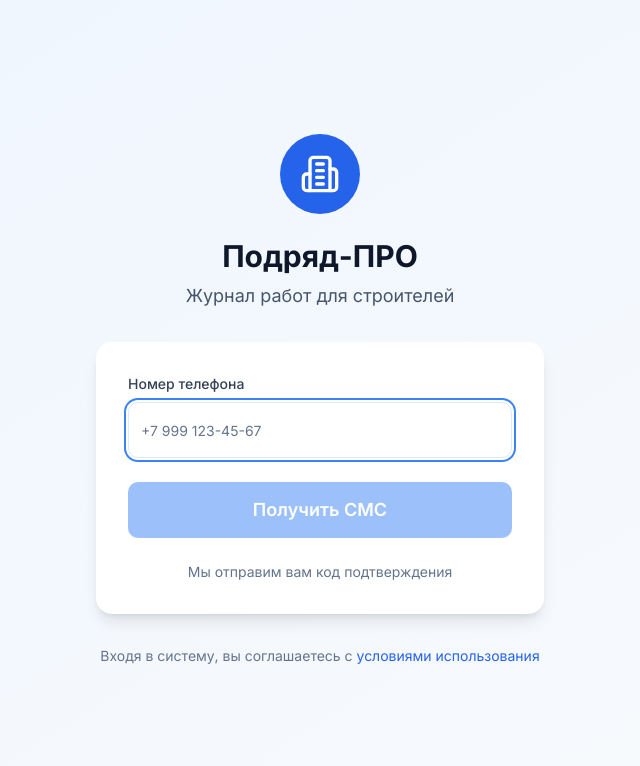
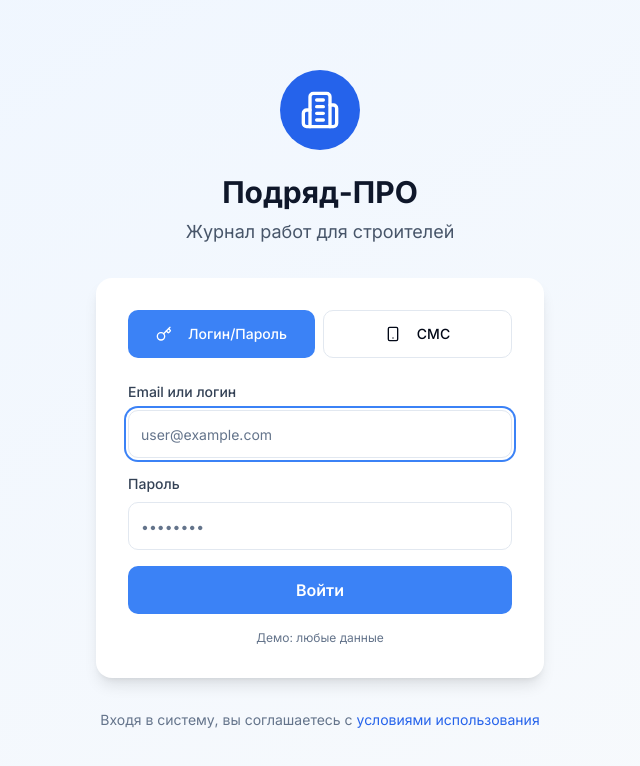
Before and after one commit to pr-poehali-dev/contractor-control-system, a React (Vite) app: page /login in a window 1280 px wide. Shown: the top 766 px of the page, without its empty margins (320-960 px from the left). Built offline with nearby package versions, Linux system fonts and the light colour scheme.

Commit message:
Добавить аутентификацию с логином и SMS

```diff
--- a/src/pages/Login.tsx
+++ b/src/pages/Login.tsx
@@ -7,6 +7,9 @@ import Icon from '@/components/ui/icon';
 import { useToast } from '@/hooks/use-toast';
 
 const Login = () => {
+  const [loginMethod, setLoginMethod] = useState<'password' | 'sms'>('password');
+  const [email, setEmail] = useState('');
+  const [password, setPassword] = useState('');
   const [phone, setPhone] = useState('');
   const [code, setCode] = useState('');
   const [step, setStep] = useState<'phone' | 'code'>('phone');
@@ -40,6 +43,35 @@ const Login = () => {
         description: `Код отправлен на ${phone}`,
       });
     }, 800);
+  };
+
+  const handlePasswordLogin = async () => {
+    if (!email || !password) {
+      toast({
+        title: 'Ошибка',
+        description: 'Заполните все поля',
+        variant: 'destructive',
+      });
+      return;
+    }
+
+    setIsLoading(true);
+    try {
+      await login(email, password, 'contractor');
+      navigate('/dashboard');
+      toast({
+        title: 'Добро пожаловать!',
+        description: 'Вы успешно вошли в систему',
+      });
+    } catch (error) {
+      toast({
+        title: 'Ошибка',
+        description: 'Проверьте логин и пароль',
+        variant: 'destructive',
+      });
+    } finally {
+      setIsLoading(false);
+    }
   };
 
   const handleVerifyCode = async () => {
@@ -82,8 +114,74 @@ const Login = () => {
         </div>
 
         <div className="bg-white rounded-2xl shadow-lg p-8">
-          {step === 'phone' ? (
-            <div className="space-y-6">
+          <div className="flex gap-2 mb-6">
+            <Button
+              variant={loginMethod === 'password' ? 'default' : 'outline'}
+              onClick={() => setLoginMethod('password')}
+              className="flex-1 h-12"
+            >
+              <Icon name="Key" size={18} className="mr-2" />
+              Логин/Пароль
+            </Button>
+            <Button
+              variant={loginMethod === 'sms' ? 'default' : 'outline'}
+              onClick={() => setLoginMethod('sms')}
+              className="flex-1 h-12"
+            >
+              <Icon name="Smartphone" size={18} className="mr-2" />
+              СМС
+            </Button>
+          </div>
+
+          {loginMethod === 'password' ? (
+            <div className="space-y-4">
+              <div>
+                <label className="block text-sm font-medium text-slate-700 mb-2">
+                  Email или логин
+                </label>
+                <Input
+                  type="text"
+                  value={email}
+                  onChange={(e) => setEmail(e.target.value)}
+                  placeholder="user@example.com"
+                  className="h-12"
+                  autoFocus
+                  onKeyDown={(e) => e.key === 'Enter' && handlePasswordLogin()}
+                />
+              </div>
+
+              <div>
+                <label className="block text-sm font-medium text-slate-700 mb-2">
+                  Пароль
+                </label>
+                <Input
+                  type="password"
+                  value={password}
+                  onChange={(e) => setPassword(e.target.value)}
+                  placeholder="••••••••"
+                  className="h-12"
+                  onKeyDown={(e) => e.key === 'Enter' && handlePasswordLogin()}
+                />
+              </div>
+
+              <Button
+                onClick={handlePasswordLogin}
+                disabled={isLoading}
+                className="w-full h-12 text-base font-semibold"
+              >
+                {isLoading ? (
+                  <Icon name="Loader2" size={20} className="animate-spin" />
+                ) : (
+                  'Войти'
+                )}
+              </Button>
+
+              <p className="text-center text-xs text-slate-500">
+                Демо: любые данные
+              </p>
+            </div>
+          ) : step === 'phone' ? (
+            <div className="space-y-4">
               <div>
                 <label className="block text-sm font-medium text-slate-700 mb-2">
                   Номер телефона
@@ -93,7 +191,7 @@ const Login = () => {
                   value={phone}
                   onChange={handlePhoneChange}
                   placeholder="+7 999 123-45-67"
-                  className="h-14 text-lg"
+                  className="h-12 text-base"
                   autoFocus
                 />
               </div>
@@ -101,21 +199,21 @@ const Login = () => {
               <Button
                 onClick={handleSendSMS}
                 disabled={phone.length < 18 || isLoading}
-                className="w-full h-14 text-lg font-semibold"
+                className="w-full h-12 text-base font-semibold"
               >
                 {isLoading ? (
-                  <Icon name="Loader2" size={24} className="animate-spin" />
+                  <Icon name="Loader2" size={20} className="animate-spin" />
                 ) : (
                   'Получить СМС'
                 )}
               </Button>
 
-              <p className="text-center text-sm text-slate-500">
+              <p className="text-center text-xs text-slate-500">
                 Мы отправим вам код подтверждения
               </p>
             </div>
           ) : (
-            <div className="space-y-6">
+            <div className="space-y-4">
               <div>
                 <div className="flex items-center justify-between mb-2">
                   <label className="block text-sm font-medium text-slate-700">
@@ -125,10 +223,10 @@ const Login = () => {
                     onClick={() => setStep('phone')}
                     className="text-sm text-blue-600 hover:text-blue-700"
                   >
-                    Изменить номер
+                    Изменить
                   </button>
                 </div>
-                <p className="text-sm text-slate-500 mb-4">
+                <p className="text-xs text-slate-500 mb-3">
                   Отправлено на {phone}
                 </p>
                 <Input
@@ -137,7 +235,7 @@ const Login = () => {
                   value={code}
                   onChange={handleCodeChange}
                   placeholder="••••"
-                  className="h-14 text-2xl text-center tracking-widest font-semibold"
+                  className="h-12 text-2xl text-center tracking-widest font-semibold"
                   maxLength={4}
                   autoFocus
                 />
@@ -146,10 +244,10 @@ const Login = () => {
               <Button
                 onClick={handleVerifyCode}
                 disabled={code.length < 4 || isLoading}
-                className="w-full h-14 text-lg font-semibold"
+                className="w-full h-12 text-base font-semibold"
               >
                 {isLoading ? (
-                  <Icon name="Loader2" size={24} className="animate-spin" />
+                  <Icon name="Loader2" size={20} className="animate-spin" />
                 ) : (
                   'Войти'
                 )}
@@ -157,7 +255,7 @@ const Login = () => {
 
               <button
                 onClick={handleSendSMS}
-                className="w-full text-sm text-slate-600 hover:text-slate-900"
+                className="w-full text-xs text-slate-600 hover:text-slate-900"
               >
                 Отправить код повторно
               </button>
```
